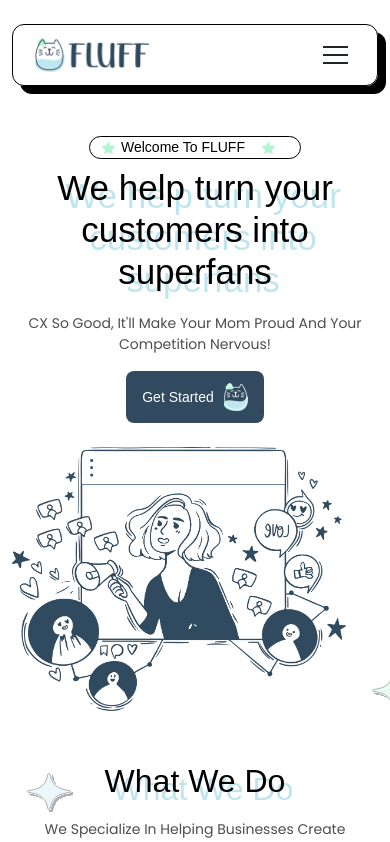
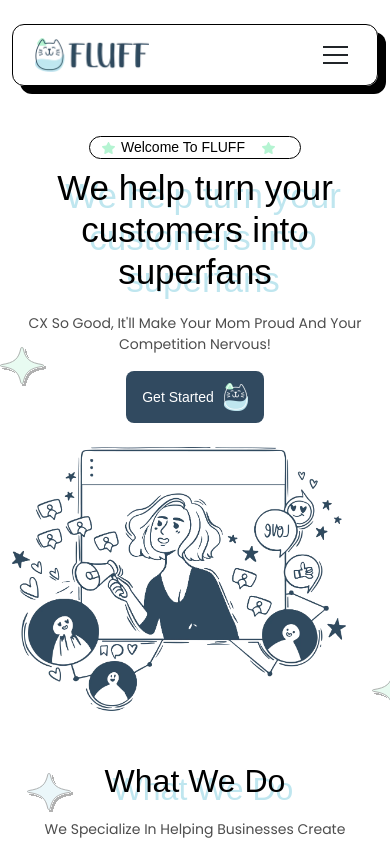
Before and after one commit to tarunmalik330/fluff, a React (Create React App) app: page / in a window 390 px wide. Shown: the top 842 px of the page. Built offline with nearby package versions, Linux system fonts and the light colour scheme; a web font is replaced by a local one.

Commit message:
change in header

```diff
--- a/src/App.css
+++ b/src/App.css
@@ -570,6 +570,10 @@ textarea::placeholder {
     opacity: 30% !important;
   }
 
+  .header_green1 {
+    left: 0;
+  }
+
   .responisive_nav {
     flex-direction: column;
     position: fixed;
--- a/src/components/Header.jsx
+++ b/src/components/Header.jsx
@@ -79,14 +79,14 @@ const Header = () => {
             id="home"
             className="align-items-center py_header position-relative"
           >
-            <div className="position-absolute star_opacity start-50 end-50 animate-this-element header_bluestar d-md-block d-none">
+            <div className="position-absolute star_opacity start-50 end-50 animate-this-element header_bluestar d-lg-block d-none">
               <BlueStar />
             </div>
             <Col
               lg={6}
               className="col-12 position-relative d-flex flex-column align-items-center align-items-lg-start"
             >
-              <div className="position-absolute star_opacity animate-this-element  header_green1">
+              <div className="position-absolute star_opacity animate-this-element header_green1">
                 <GreenStarSvg />
               </div>
               <LineSvg />
```
